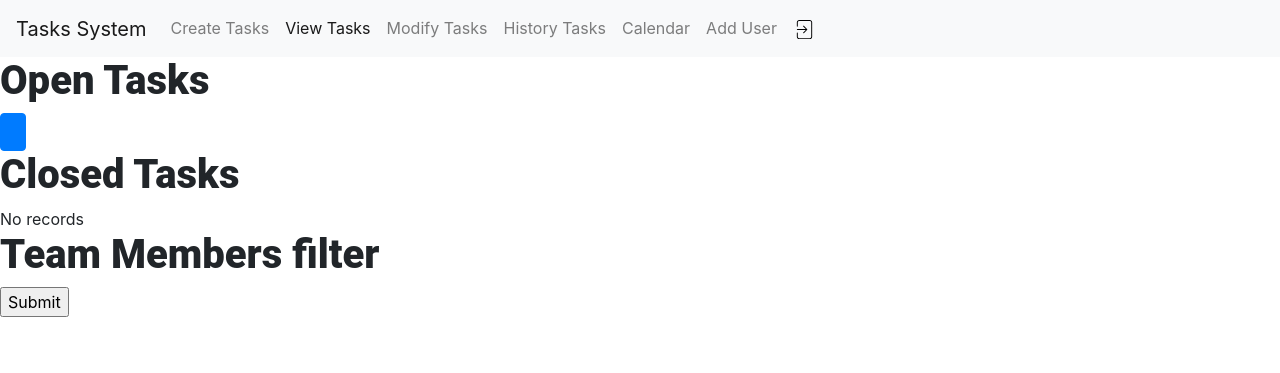
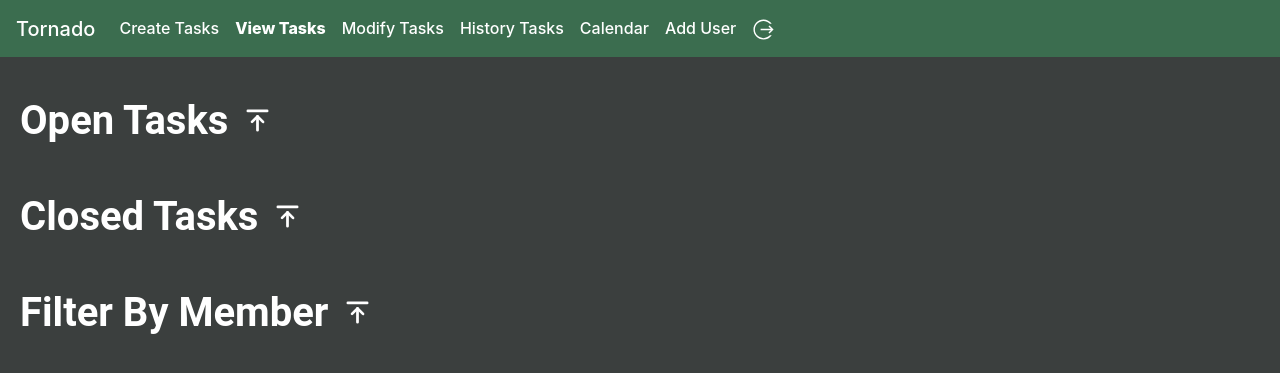
Before and after one commit to yousseftawfik11/EtisalatManagerTasksWebApp, a PHP site: page /TasksView.php in a window 1280 px wide. Shown: the top 373 px of the page. Run offline with PHP 8.4, Linux system fonts and the light colour scheme; data that the repository does not hold is empty.

Commit message:
UI changes

```diff
--- a/TasksView.php
+++ b/TasksView.php
@@ -9,30 +9,36 @@
 
     <title>View Tasks</title>
 </head>
-<body>
-<nav class="navbar navbar-expand-lg navbar-light bg-light">
-  <a class="navbar-brand" href="#">Tasks System</a>
+<body class="backgroundimage" style="color:white;">
+<nav class="navbar navbar-expand-lg navbar-light bg-light navBar-color" style="background-color: #3b6d4f !important;">
+  <a class="navbar-brand navBar-color" href="#">Tornado</a>
   <button class="navbar-toggler" type="button" data-toggle="collapse" data-target="#navbarNavAltMarkup" aria-controls="navbarNavAltMarkup" aria-expanded="false" aria-label="Toggle navigation">
     <span class="navbar-toggler-icon"></span>
   </button>
   <div class="collapse navbar-collapse" id="navbarNavAltMarkup">
     <div class="navbar-nav">
-      <a class="nav-item nav-link " href="ManagerHome.php">Create Tasks</a>
-      <a class="nav-item nav-link active" href="TasksView.php">View Tasks</a>
-      <a class="nav-item nav-link" href="modifyTask.php">Modify Tasks</a>
-      <a class="nav-item nav-link" href="TasksHistory.php">History Tasks</a>
-      <a class="nav-item nav-link" href="DueCalendar.php">Calendar</a>
-      <a class="nav-item nav-link " href="newUser.php">Add User</a>
-      <a class="nav-item nav-link " href="logout.php"><img src="images/logout.svg" style="width:23px"></a>
+      <a class="nav-item nav-link navBar-color" href="ManagerHome.php">Create Tasks </a>
+      <a class="nav-item nav-link active navBar-color" href="TasksView.php">View Tasks</a>
+      <a class="nav-item nav-link navBar-color" href="modifyTask.php">Modify Tasks</a>
+      <a class="nav-item nav-link navBar-color" href="TasksHistory.php">History Tasks</a>
+      <a class="nav-item nav-link navBar-color" href="DueCalendar.php">Calendar</a>
+      <a class="nav-item nav-link navBar-color" href="newUser.php">Add User</a>
+      <a class="nav-item nav-link " href="logout.php"><img src="images/logout.svg"  class="logoutAni"></a>
     </div>
   </div>
 </nav>
 
-<h1>Open Tasks</h1>
-
-<a class="btn btn-primary" data-toggle="collapse" href="#OpenTaskTable" role="button" aria-expanded="false" aria-controls="collapseExample">
-   <img src='images/collapse-up.svg'>
-  </a>
+<div class="tableTitles">
+    <div>
+    <h1>Open Tasks</h1>
+    </div>
+    <div>
+    <a class="btn btn-primary" data-toggle="collapse" href="#OpenTaskTable" role="button" aria-expanded="false" aria-controls="collapseExample"
+    style="background-color: transparent; border-color:transparent;">
+    <img src='images/collapse-up.svg' style="width: 33px;">
+    </a>
+    </div>
+  </div>
   <div id='OpenTaskTable' class="collapse">
 <?php
 include('db.php');
@@ -108,9 +114,19 @@ if($result= mysqli_query($conn,$sql)){
 
 <?php
 
-echo "<h1>Closed Tasks</h1>";
+echo '<div class="tableTitles">
+<div>
+<h1>Closed Tasks</h1>
+</div>
+<div>
+<a class="btn btn-primary" data-toggle="collapse" href="#ClosedTaskTable" role="button" aria-expanded="false" aria-controls="collapseExample"
+style="background-color: transparent; border-color:transparent;">
+<img src="images/collapse-up.svg" style="width: 33px;">
+</a>
+</div>
+</div>';
 
-
+echo '<div id="ClosedTaskTable" class="collapse">';
 $sql="SELECT task_id,Task_title,Content,start_Date,due,status,priority,attachment_name FROM tasks WHERE status='1'";
 if($result= mysqli_query($conn,$sql)){
     if(mysqli_num_rows($result)>0){
@@ -175,13 +191,25 @@ if(isset($_POST["OpenClosedTask"])){ //Re-open closed tasks
 
 }
 
+echo '</div>'
 ?>
 
 </form>
 
 
 
-<h1>Team Members filter</h1>
+<div class="tableTitles">
+    <div>
+    <h1>Filter By Member</h1>
+    </div>
+    <div>
+    <a class="btn btn-primary" data-toggle="collapse" href="#OpenMemberFilter" role="button" aria-expanded="false" aria-controls="collapseExample"
+    style="background-color: transparent; border-color:transparent;">
+    <img src='images/collapse-up.svg' style="width: 33px;">
+    </a>
+    </div>
+  </div>
+  <div id='OpenMemberFilter' class="collapse">
 <form action="<?php echo $_SERVER['PHP_SELF']?>" method="post">
 <?php
 
@@ -197,7 +225,7 @@ if($result= mysqli_query($conn,$query)){
 ?>
 <input type="submit" name="namesFilter">
 </form>
-
+</div>
 
 <?php
 if(isset($_POST["namesFilter"])){
@@ -282,6 +310,7 @@ if(isset($_POST["namesFilter"])){
 
 ?>
 
+
 <script src="https://code.jquery.com/jquery-3.4.1.slim.min.js" integrity="sha384-J6qa4849blE2+poT4WnyKhv5vZF5SrPo0iEjwBvKU7imGFAV0wwj1yYfoRSJoZ+n" crossorigin="anonymous"></script>
 <script src="https://cdn.jsdelivr.net/npm/popper.js@1.16.0/dist/umd/popper.min.js" integrity="sha384-Q6E9RHvbIyZFJoft+2mJbHaEWldlvI9IOYy5n3zV9zzTtmI3UksdQRVvoxMfooAo" crossorigin="anonymous"></script>
 <script src="https://stackpath.bootstrapcdn.com/bootstrap/4.4.1/js/bootstrap.min.js" integrity="sha384-wfSDF2E50Y2D1uUdj0O3uMBJnjuUD4Ih7YwaYd1iqfktj0Uod8GCExl3Og8ifwB6" crossorigin="anonymous"></script>
--- a/css/styles.css
+++ b/css/styles.css
@@ -8,8 +8,21 @@ body{
 @import url('https://fonts.googleapis.com/css2?family=Roboto:ital,wght@1,300&display=swap');
 @import url('https://fonts.googleapis.com/css2?family=Roboto+Slab:wght@100&display=swap');
 
+.active{
+  font-weight: 800 !important;
+}
+
+.fc-center{
+  color: white !important;
+}
 .navBar-color{
-  background-color: #ebfff5 !important;
+  color: white !important;
+  font-weight: 500;
+}
+.tableTitles{
+  display: flex;
+    margin-left: 20px;
+    margin-top: 40px;
 }
 /* login design start*/
 .LoginContainer{
@@ -20,6 +33,11 @@ body{
   margin-top: 10%;
   margin-left: auto;
   margin-right: auto;
+  /* text-align: right; */
+}
+.FlexContainer{
+  display: flex;
+  background-color: #eeeeee;
 }
 .SignIn-btn{
   width: 100%;
@@ -28,7 +46,7 @@ body{
 
 h1{
   font-family: 'Roboto', sans-serif;
-  font-weight: 850 !important;
+  font-weight: 650 !important;
 
 }
 /* login design start*/
@@ -53,7 +71,7 @@ h1{
 }
 
 table{
-  background-color: rgb(179, 223, 179) !important;
+  background-color: #eeeeee !important;
 }
 
 .OpenTickSize{
@@ -100,6 +118,7 @@ font-weight: 600;
   border-radius: 8px;
   color: white;
   margin-top: 10px;
+  font-family: 'Roboto', sans-serif;
 
 }
 .Checkbox-Debtns{
@@ -110,6 +129,7 @@ font-weight: 600;
   border-radius: 8px;
   margin-left: 10px;
   margin-top: 10px;
+  font-family: 'Roboto', sans-serif;
 
 
 }
@@ -127,6 +147,9 @@ font-weight: 600;
 .fieldsSpacing{
   margin-bottom: 12px;
   margin-top: 57px
+}
+.loginSpacing{
+  margin-bottom: 18px;
 }
 
 .backgroundimage{
```
Also changed, not shown: DueCalendar.php (+11 -12 lines), ManagerHome.php (+9 -9 lines), TasksHistory.php (+81 -51 lines), index.php (+18 -7 lines), modifyTask.php (+25 -14 lines), newUser.php (+11 -11 lines), images/collapse-up.svg, images/logout.svg.
